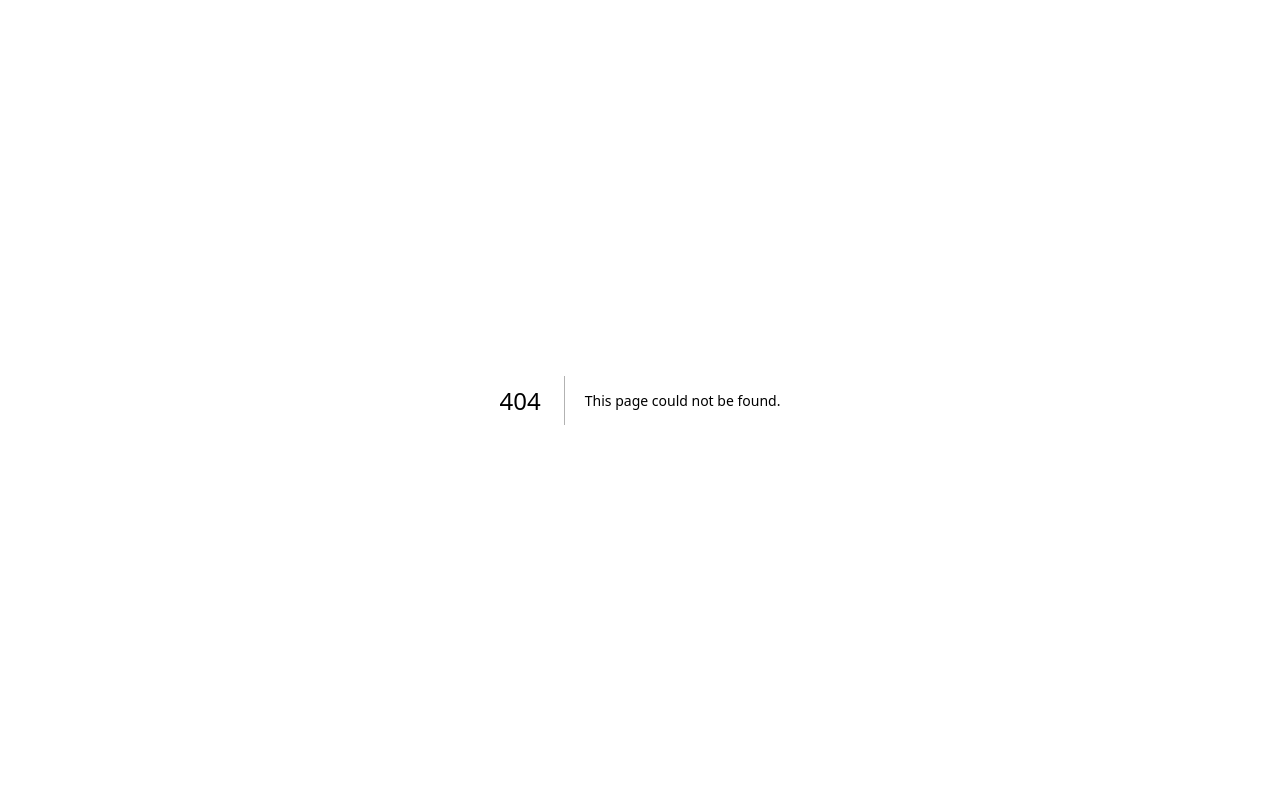
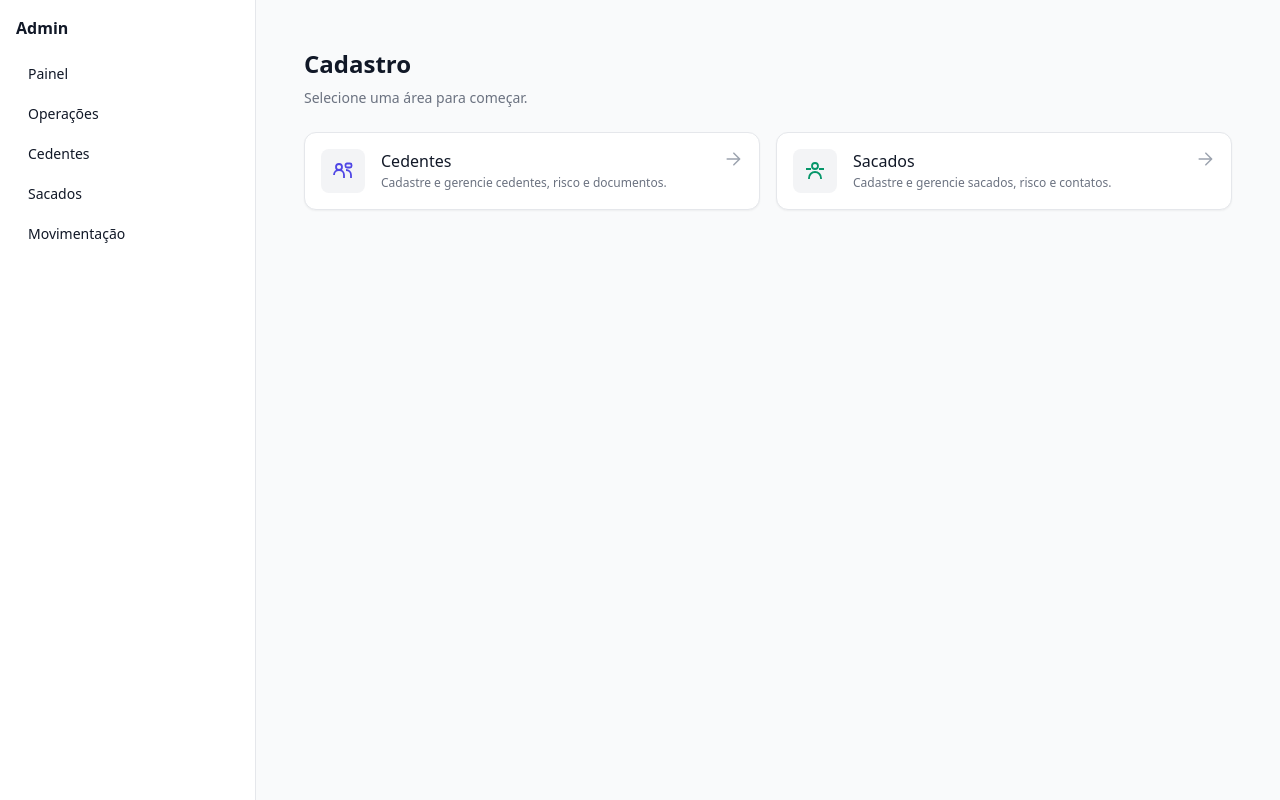
Before and after one commit to Diamank/adminv11, a Next.js app: page /cadastro in a window 1280 px wide. Before the commit this address had no page. Built offline with nearby package versions, Linux system fonts and the light colour scheme.

Commit message:
Create index.tsx

```diff
--- /dev/null
+++ b/src/pages/cadastro/index.tsx
@@ -0,0 +1,85 @@
+import Link from "next/link"
+import AdminLayout from "@/components/AdminLayout"
+
+// ícones inline (iguais ao padrão que usamos)
+function IconCedente() {
+  return (
+    <svg viewBox="0 0 24 24" className="h-6 w-6" fill="none" stroke="currentColor" strokeWidth="1.8">
+      <circle cx="8" cy="8" r="3" />
+      <path d="M15 11c2.761 0 5 2.239 5 5v3" />
+      <path d="M3 16a5 5 0 0 1 10 0v3" />
+      <rect x="14.5" y="4.5" width="6" height="4" rx="1.5" />
+    </svg>
+  )
+}
+function IconSacado() {
+  return (
+    <svg viewBox="0 0 24 24" className="h-6 w-6" fill="none" stroke="currentColor" strokeWidth="1.8">
+      <circle cx="12" cy="7" r="3" />
+      <path d="M6 20v-1a6 6 0 0 1 12 0v1" />
+      <path d="M3 10h5M16 10h5" />
+    </svg>
+  )
+}
+function IconArrow() {
+  return (
+    <svg viewBox="0 0 24 24" className="h-5 w-5 text-gray-400 transition-transform group-hover:translate-x-0.5">
+      <path d="M5 12h14M13 5l7 7-7 7" fill="none" stroke="currentColor" strokeWidth="1.8" strokeLinecap="round" strokeLinejoin="round"/>
+    </svg>
+  )
+}
+
+export default function Cadastro() {
+  const cards = [
+    {
+      title: "Cedentes",
+      desc: "Cadastre e gerencie cedentes, risco e documentos.",
+      href: "/cedentes",
+      icon: <IconCedente />,
+      accent: "text-indigo-600",
+    },
+    {
+      title: "Sacados",
+      desc: "Cadastre e gerencie sacados, risco e contatos.",
+      href: "/sacados",
+      icon: <IconSacado />,
+      accent: "text-emerald-600",
+    },
+  ]
+
+  return (
+    <AdminLayout>
+      <div className="p-6">
+        <div className="max-w-5xl mx-auto">
+          <h1 className="text-2xl font-semibold mb-2">Cadastro</h1>
+          <p className="text-sm text-gray-500 mb-6">
+            Selecione uma área para começar.
+          </p>
+
+          <div className="grid grid-cols-1 sm:grid-cols-2 gap-4">
+            {cards.map((c, i) => (
+              <Link
+                key={i}
+                href={c.href}
+                className="group rounded-xl border bg-white p-4 shadow-sm hover:shadow-md hover:border-gray-300 transition"
+              >
+                <div className="flex items-start gap-4">
+                  <div className="p-2.5 rounded-lg bg-gray-100 text-gray-700 group-hover:bg-gray-200">
+                    <span className={c.accent}>{c.icon}</span>
+                  </div>
+
+                  <div className="flex-1">
+                    <div className="text-base font-medium">{c.title}</div>
+                    <div className="text-xs text-gray-500 mt-0.5">{c.desc}</div>
+                  </div>
+
+                  <IconArrow />
+                </div>
+              </Link>
+            ))}
+          </div>
+        </div>
+      </div>
+    </AdminLayout>
+  )
+}
```
